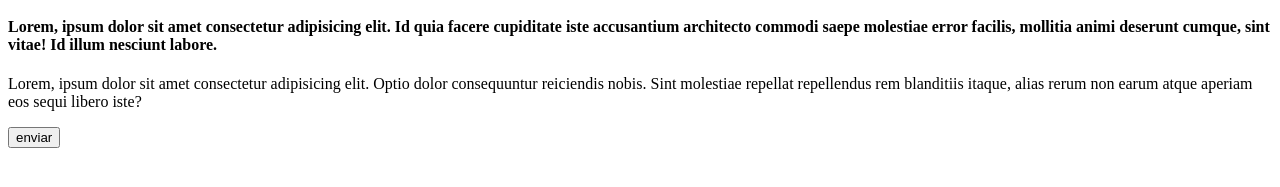
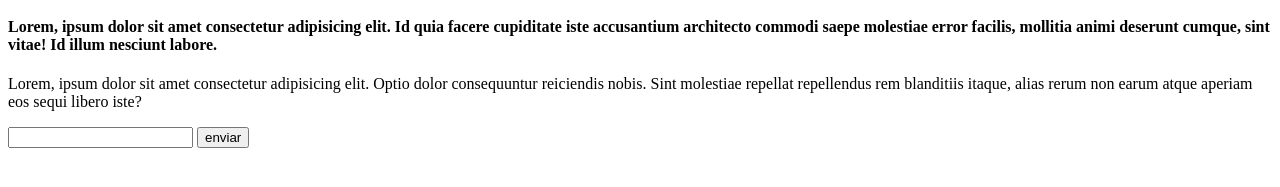
Before and after one commit to Cuatindoy/hello-world-git, a plain HTML site: page index.html in a window 1280 px wide. Shown: the part 119-306 px from the top of the page. Drawn offline with Linux system fonts and the light colour scheme.

Commit message:
Se modifico el formulario

```diff
--- a/index.html
+++ b/index.html
@@ -28,6 +28,7 @@
     </p>
 
     <form action="#" method="get">
+      <input type="text" name="name" id="name" required>
         <input type="button" value="enviar">
     </form>
   </body>
```
